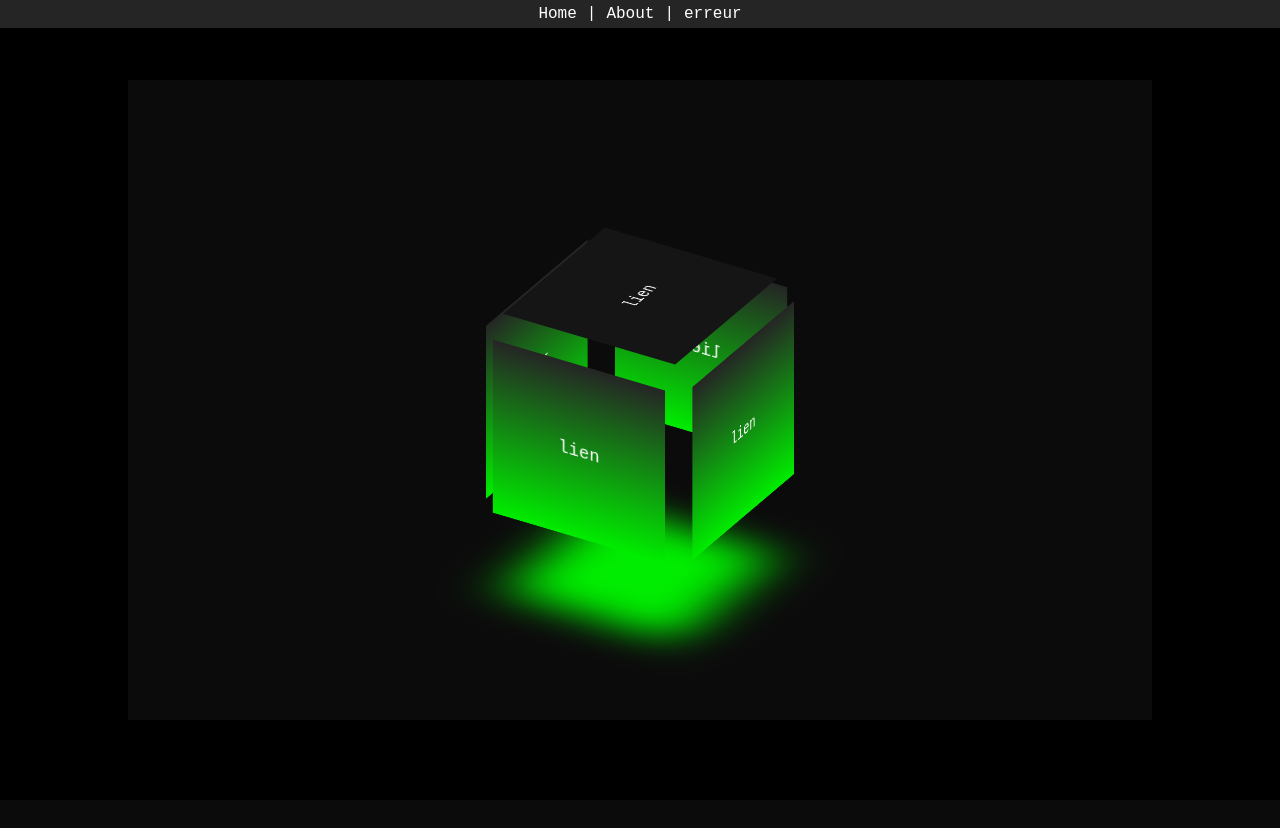
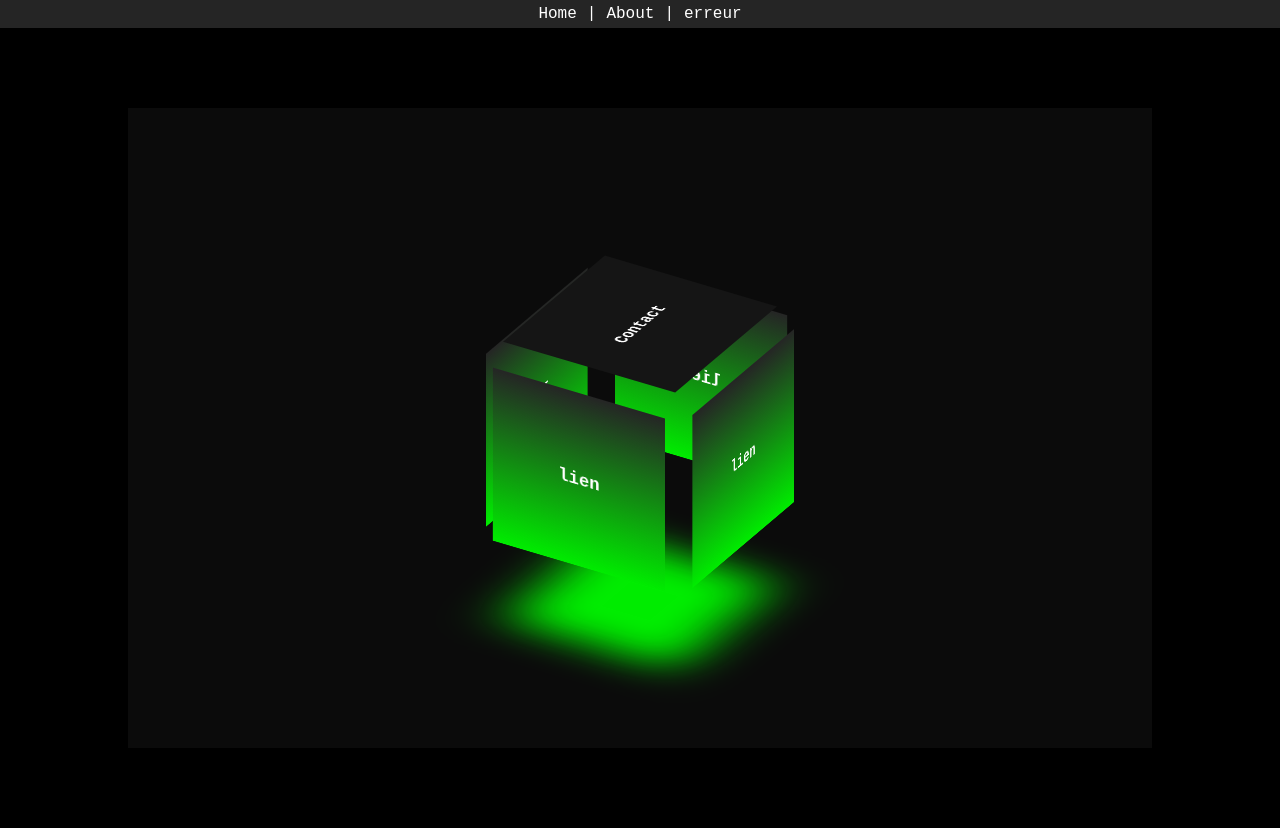
Before and after one commit to HugoEmanuelLC/developpement, a PHP site: page /clavinashugo/index.html in a window 1280 px wide. Before the commit the page ends 658 px from the top, so only its background shows below. Run offline with PHP 8.4, Linux system fonts and the light colour scheme.

Commit message:
clavinas hugo

```diff
--- a/clavinashugo/index.html
+++ b/clavinashugo/index.html
@@ -4,6 +4,7 @@
     <meta charset="UTF-8">
     <meta http-equiv="X-UA-Compatible" content="IE=edge">
     <meta name="viewport" content="width=device-width, initial-scale=1.0">
+    <link rel="stylesheet" href="https://pro.fontawesome.com/releases/v6.0.0-beta1/css/all.css">
     <link rel="stylesheet" href="styles/style.css">
     <title>clavinas-h</title>
 </head>
--- a/clavinashugo/pages/home.html
+++ b/clavinashugo/pages/home.html
@@ -1,29 +1,46 @@
-<h1>Page Home</h1>
-
-
 
 <div class="box_contenue_cub">
     <div class="sous_box_contenue_cub">
         <div class="cub">
             <div class="top">
-                <a class="spanA" href="http://" target="_blank" >lien</a>
+                <a class="spanA a-contact" >Contact</a>
             </div>
             <div>
                 <span style="--i:0;">
-                    <a class="spanA" href="http://" target="_blank" >lien</a>
+                    <a class="spanA" href="http://" >lien</a>
                 </span>
                 <span style="--i:1;">
-                    <a class="spanA" href="http://" target="_blank" >lien</a>
+                    <a class="spanA" href="http://" >lien</a>
                 </span>
                 <span style="--i:2;">
-                    <a class="spanA" href="http://" target="_blank" >lien</a>
+                    <a class="spanA" href="http://" >lien</a>
                 </span>
                 <span style="--i:3;">
-                    <a class="spanA" href="http://" target="_blank" >lien</a>
+                    <a class="spanA" href="http://" >lien</a>
                 </span>
             </div>
         </div>
     </div>
+</div>
+
+<div class="contact">
+    <span><i class="fa-solid fa-circle-xmark"></i></span>
+    <ul>
+        <div>
+            <li>
+                <h3>Nom:&nbsp;</h3>
+                <p>Hugo Clavinas</p>
+            </li>
+            <li>
+                <h3>Mail:&nbsp;</h3>
+                <p>hugoclavinas@gmail.com</p>
+            </li>
+            <li>
+                <h3>Adresse:&nbsp;</h3>
+                <p>Braine L'alleud</p>
+            </li>
+        </div>
+    </ul>
 </div>
 
 <script>
@@ -31,4 +48,12 @@
     msg = title +"| HOME"
     $("title").text(msg)
 
+    $(".contact").addClass("hide")
+    $(".a-contact").click(function(){
+        $(".contact").addClass("show")
+    })
+    $(".contact span").click(function(){
+        $(".contact").addClass("hide").removeClass("show")
+    })
+
 </script>
--- a/clavinashugo/styles/style.css
+++ b/clavinashugo/styles/style.css
@@ -1,9 +1,11 @@
+@import "https://pro.fontawesome.com/releases/v6.0.0-beta1/css/all.css";
 *{
     margin: 0;
     padding: 0;
     box-sizing: border-box;
     transition: 400ms;
     font-family: 'Courier New', Courier, monospace;
+    /* font-weight: bold; */
 }
 :root{
     --colorBgHeader: #252525;
@@ -19,10 +21,31 @@
 body{
     font-size: 20px;
 }
+.page{
+    background-color: #151515;
+    min-height: 100vh;
+}
 a{
     color: var(--colorClair);
     padding: 5px 10px;
     text-decoration: none;
+}
+::-webkit-scrollbar{
+    background-color: black;
+    pointer-events: visible;
+    width: 5px;
+    height: 5px;
+}
+::-webkit-scrollbar-track {
+    /* box-shadow: inset 0 0 5px grey;  */
+    border-radius: 10px;
+}
+::-webkit-scrollbar-thumb {
+    background: #004d00;
+    border-radius: 10px;
+}
+::-webkit-scrollbar-thumb:hover {
+    background-color: #00ec00;
 }
 
 
@@ -55,16 +78,14 @@
 
 .box_contenue_cub{
     background-color: black;
-    position: absolute;
-        top: 0;
     width: 100%;
-    height: 100%;
+    height: 100vh;
     display: flex;
         justify-content: center;
         align-items: center;
 }
 .box_contenue_cub .sous_box_contenue_cub{
-    background-color: rgb(37, 37, 37,0.3);
+    background-color: #2525254d;
     width: 80%;
     height: 80%;
     /* border: solid 2px green; */
@@ -113,13 +134,16 @@
 .cub .spanA{
     height: 100%;
     width: 100%;
+    font-weight: bold;
     text-align: center;
     display: flex;
         justify-content: center;
         align-items: center;
+    cursor: pointer;
 }
 .cub .spanA:hover{
     background-color: #00ec00;
+    color: #252525;
 }
 .top{
     position: absolute;
--- a/css-effets/effet01.html
+++ b/css-effets/effet01.html
@@ -91,7 +91,6 @@
                     #111 0deg 90deg,
                     #222 90deg 180deg);
             background-size: 100%, 1em 1em;
-
         }
     </style>
 </head>
```
Also changed, not shown: other parts of clavinashugo/styles/style.css (+65 -2 lines).
